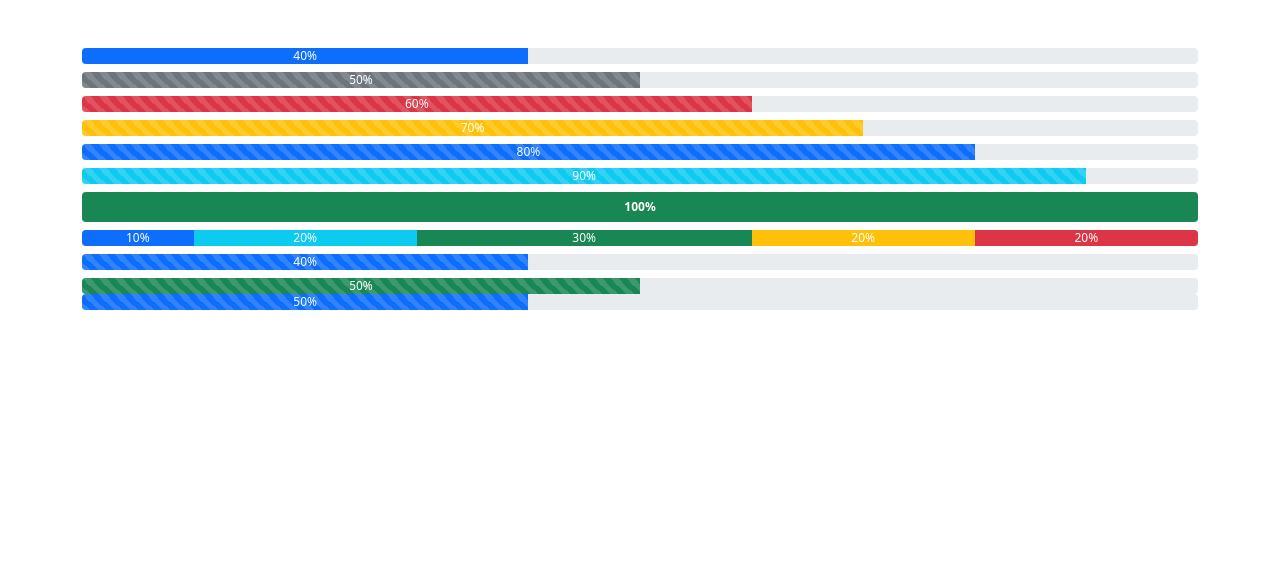
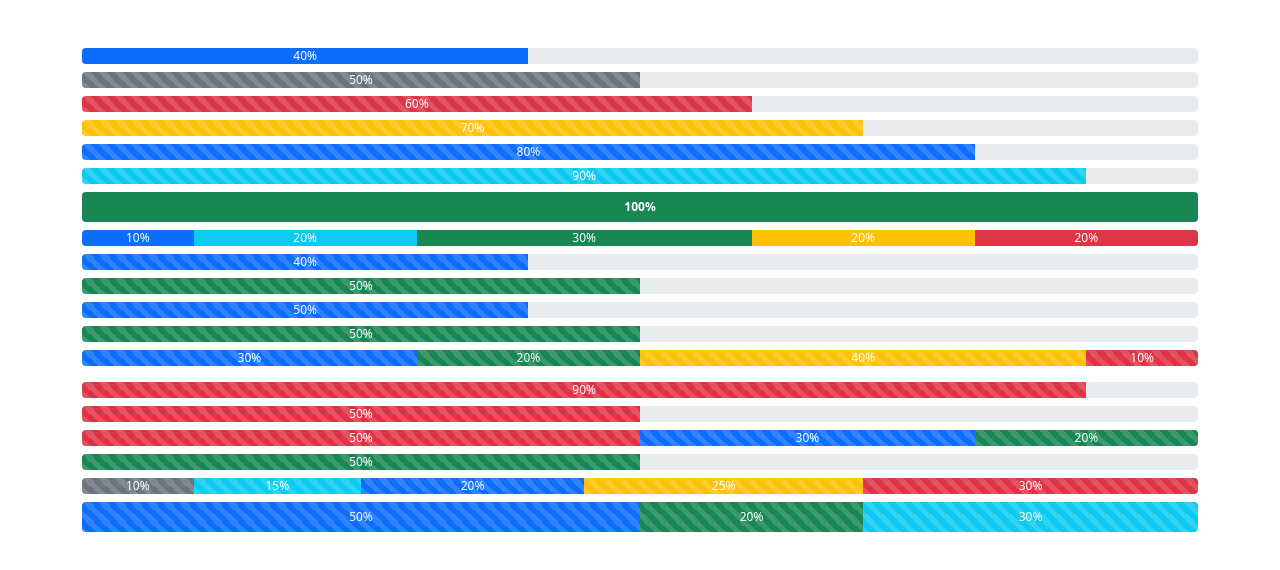
Before and after one commit to TheCreativeMind77/bootstrap_progressbar, a plain HTML site: page index.html in a window 1280 px wide. Drawn offline with nearby package versions, Linux system fonts and the light colour scheme.

Commit message:
4th commit

```diff
--- a/index.html
+++ b/index.html
@@ -91,11 +91,72 @@
     </div>
 
 
-    <div class="container-fluid">
+    <div class="container-fluid mt-2">
         <div class="container">
             <div class="progress">
                 <div class="progress-bar progress-bar-striped" style="width: 40%;">50%</div>
             </div>
+        </div>
+    </div>
+
+    <div class="container mt-2">
+        <div class="progress">
+            <div class="progress-bar progress-bar-striped bg-success" style="width: 50%;">50%</div>
+        </div>
+    </div>
+
+    <div class="container mt-2">
+        <div class="progress">
+            <div class="progress-bar progress-bar-striped bg-primary" style="width: 30%;">30%</div>
+            <div class="progress-bar progress-bar-striped bg-success" style="width: 20%;">20%</div>
+            <div class="progress-bar progress-bar-striped bg-warning" style="width: 40%;">40%</div>
+            <div class="progress-bar progress-bar-striped bg-danger" style="width: 10%;">10%</div>
+        </div>
+    </div>
+
+    <div class="container-fluid mt-3">
+        <div class="container">
+            <div class="progress">
+                <div class="progress-bar bg-danger progress-bar-striped" style="width: 90%;">90%</div>
+            </div>
+        </div>
+    </div>
+
+    <div class="container mt-2">
+        <div class="progress">
+            <div class="progress-bar progress-bar-striped bg-danger" style="width: 50%;">50%</div>
+        </div>
+    </div>
+
+    <div class="container mt-2">
+        <div class="progress">
+            <div class="progress-bar progress-bar-striped bg-danger" style="width: 50%;">50%</div>
+            <div class="progress-bar progress-bar-striped bg-primary" style="width: 30%;">30%</div>
+            <div class="progress-bar progress-bar-striped bg-success" style="width: 20%;">20%</div>
+        </div>
+    </div>
+
+    <div class="container mt-2">
+        <div class="progress ">
+            <div class="progress-bar progress-bar-striped bg-success" style="width: 50%;">50%</div>
+        </div>
+    </div>
+
+    <div class="container mt-2">
+        <div class="progress ">
+            <div class="progress-bar progress-bar-striped bg-secondary" style="width: 10%;">10%</div>
+            <div class="progress-bar progress-bar-striped bg-info" style="width: 15%;">15%</div>
+            <div class="progress-bar progress-bar-striped bg-primary" style="width: 20%;">20%</div>
+            <div class="progress-bar progress-bar-striped bg-warning" style="width: 25%;">25%</div>
+            <div class="progress-bar progress-bar-striped bg-danger" style="width: 30%;">30%</div>
+        </div>
+    </div>
+
+    <div class="container mt-2">
+        <div class="progress" style="height: 30px;">
+            <div class="progress-bar bg-primary progress-bar-striped progress-bar-animated" style="width: 50%;">50%</div>
+            <div class="progress-bar bg-success progress-bar-striped progress-bar-animated" style="width: 20%;">20%</div>
+            <div class="progress-bar bg-info progress-bar-striped progress-bar-animated" style="width: 30%;">30%</div>
         </div>
     </div>
 
```
